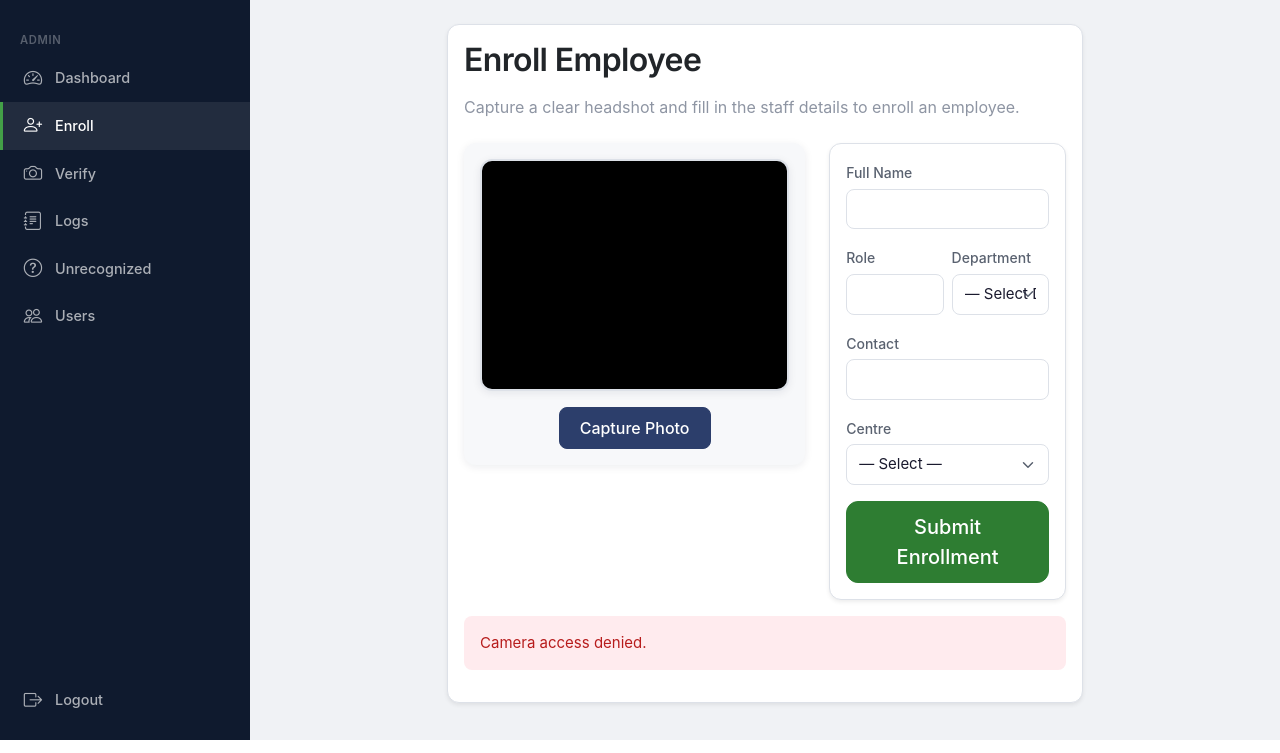
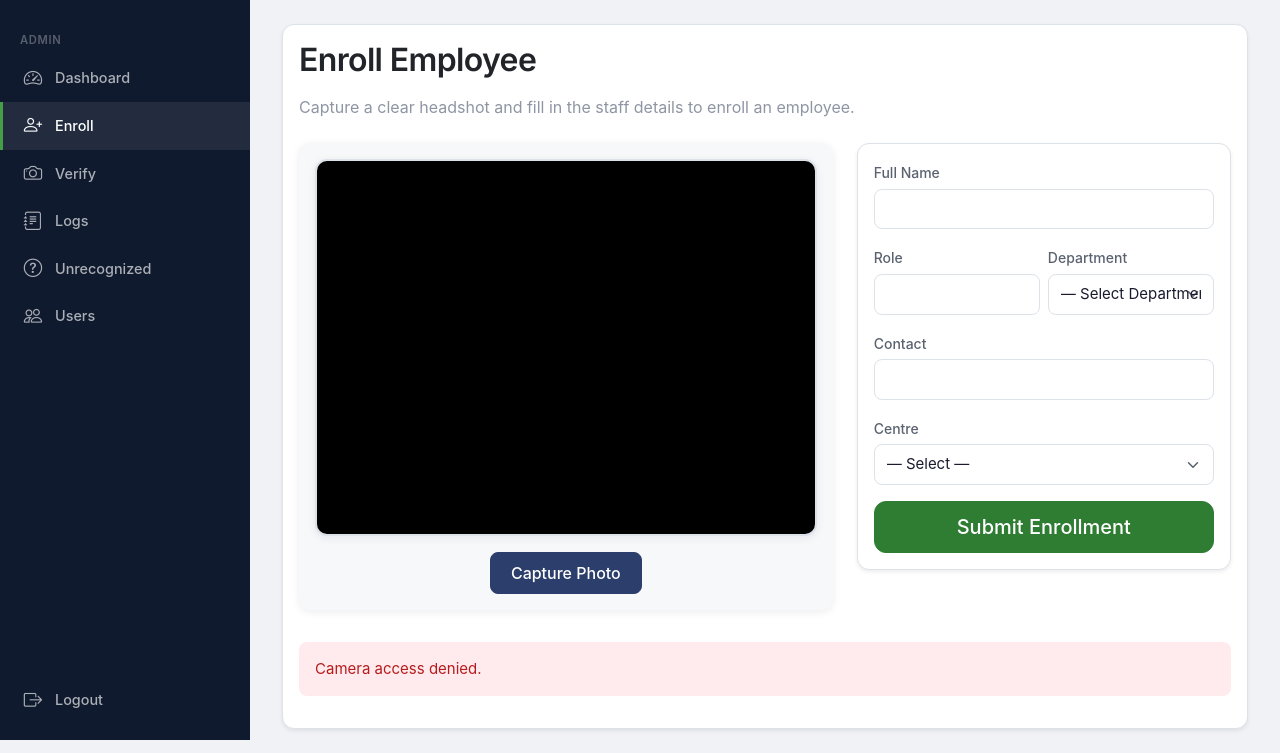
Before and after one commit to geniuskudzai21/CityOfMutareDigitaliD, a Flask app: page /admin/enroll in a window 1280 px wide. Shown: the part 60-813 px from the top of the page. Run offline with Flask 3, Linux system fonts and the light colour scheme; the visitor is signed in with stand-in values (Sample User, id 1); data comes from the database, SQL or seed files in the repository; data that the repository does not hold is empty.

Commit message:
Enroll: remove fixed webcam height (restore natural video size)

```diff
--- a/templates/admin/enroll.html
+++ b/templates/admin/enroll.html
@@ -1,7 +1,7 @@
 {% extends "base.html" %}
 {% block content %}
 <div class="row justify-content-center">
-    <div class="col-lg-8">
+    <div class="col-12">
         <div class="card shadow-sm">
             <div class="card-body">
                 <h2 class="card-title mb-3">Enroll Employee</h2>
@@ -11,8 +11,8 @@
                         <div class="col-lg-7">
                             <div class="card border-0 bg-light mb-3">
                                 <div class="card-body p-3 text-center">
-                                    <div class="webcam-frame mx-auto mb-3" style="max-width:480px;">
-                                        <video id="webcam" autoplay class="w-100 rounded"></video>
+                                    <div class="webcam-frame mx-auto mb-3" style="max-width:1100px;">
+                                        <video id="webcam" autoplay class="w-100 rounded" style="object-fit:cover"></video>
                                         <div class="scan-overlay" id="scanOverlay">
                                             <div class="scan-line"></div>
                                             <div class="scan-corner-tl"></div>
@@ -30,7 +30,7 @@
                                 </div>
                             </div>
                             <div class="text-center">
-                                <img id="photoPreview" class="img-fluid rounded border" style="max-height: 200px; display: none;">
+                                <img id="photoPreview" class="img-fluid rounded border shadow-sm" style="max-height:320px; width:100%; object-fit:cover; display: none;">
                             </div>
                         </div>
                         <div class="col-lg-5">
```
